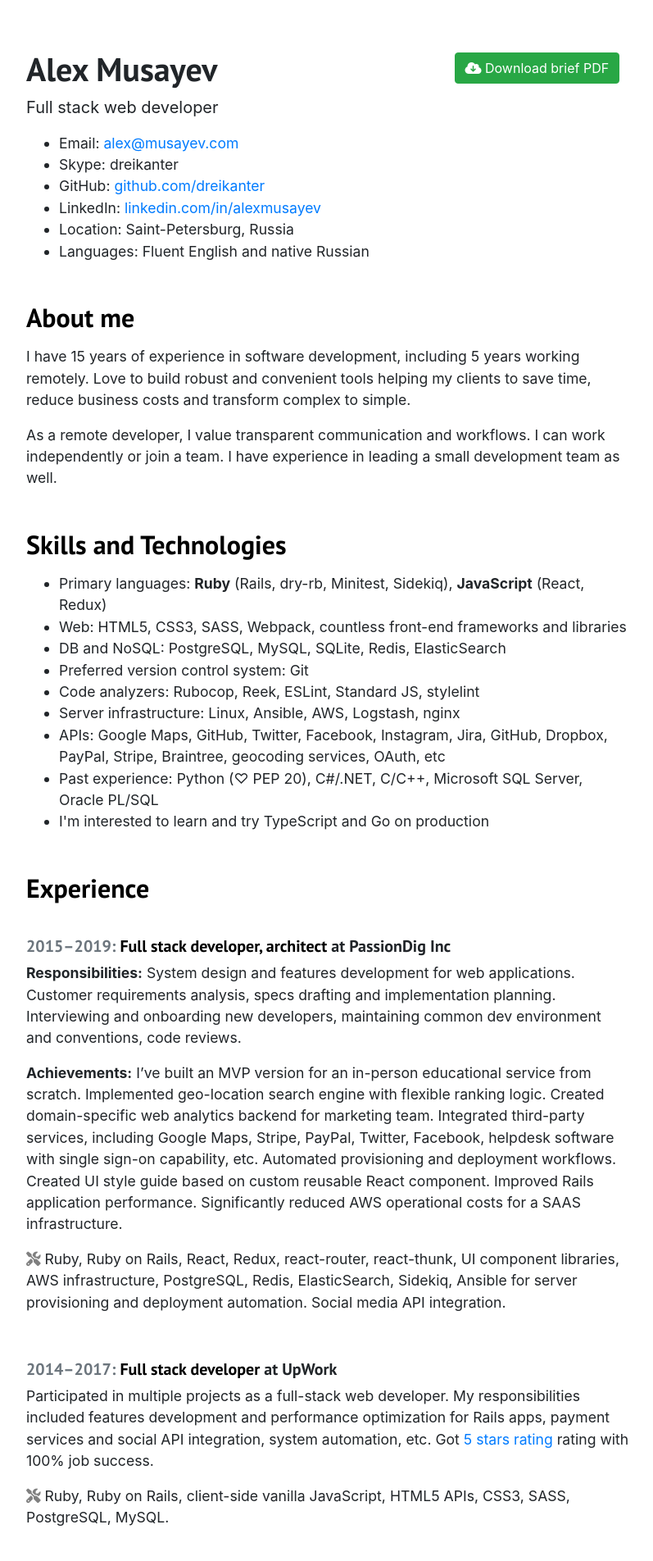
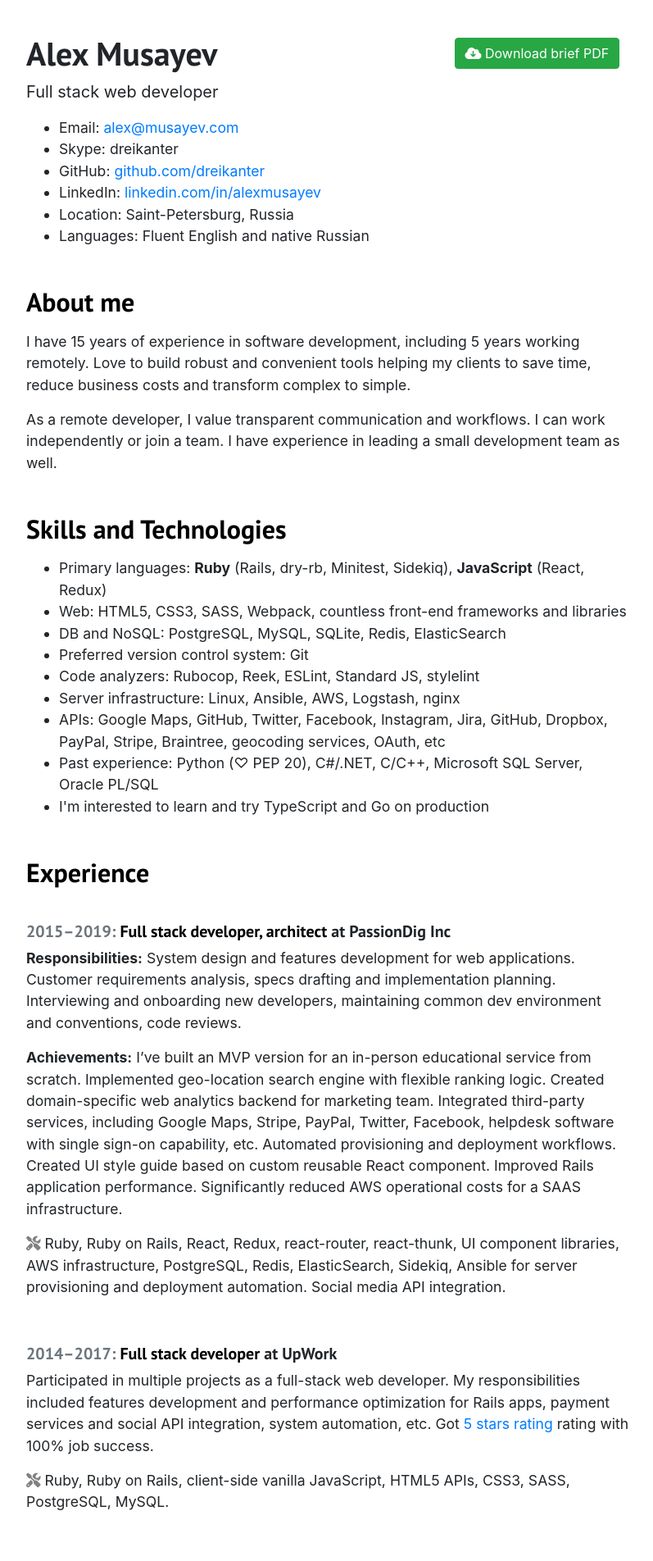
Before and after one commit to dreikanter/musayev.com, a Jekyll site: the page built from index.html, in a window 1280 px wide. Shown: the top 1904 px of the page at 82% size, without its empty margins (240-1037 px from the left). Built offline with Jekyll 4.4.1, drawn with Linux system fonts in a browser that asks for light colours; nearby versions of some CDN libraries.

Commit message:
Improve responsive layout behavior

```diff
--- a/_layouts/default.html
+++ b/_layouts/default.html
@@ -43,7 +43,7 @@
 
     .layout {
       font-size:  1.1rem;
-      margin: calc(1em + 2vh) auto;
+      margin: calc(.5rem + 1vh) auto;
       max-width: 800px;
       padding: 0;
       width: calc(100% - 1rem);
@@ -66,13 +66,13 @@
       color: gray;
     }
 
-    .section {
+    .section,
+    .subsection {
       padding: 1.5rem 2rem .5rem 2rem;
     }
 
     .subsection {
       margin: .5rem -2rem;
-      padding: 1.5rem 2rem .5rem 2rem;
     }
 
     .section:target,
@@ -80,6 +80,21 @@
       background-color: #ffffcc;
       border: 1px solid #eeeedd;
       border-radius: .5rem;
+    }
+
+    @media screen and (max-width: 500px) {
+      .layout {
+
+      }
+
+      .section,
+      .subsection {
+        padding: 1rem 1rem .5rem 1rem;
+      }
+
+      .subsection {
+        margin: .5rem -1rem;
+      }
     }
   </style>
 </head>
```
